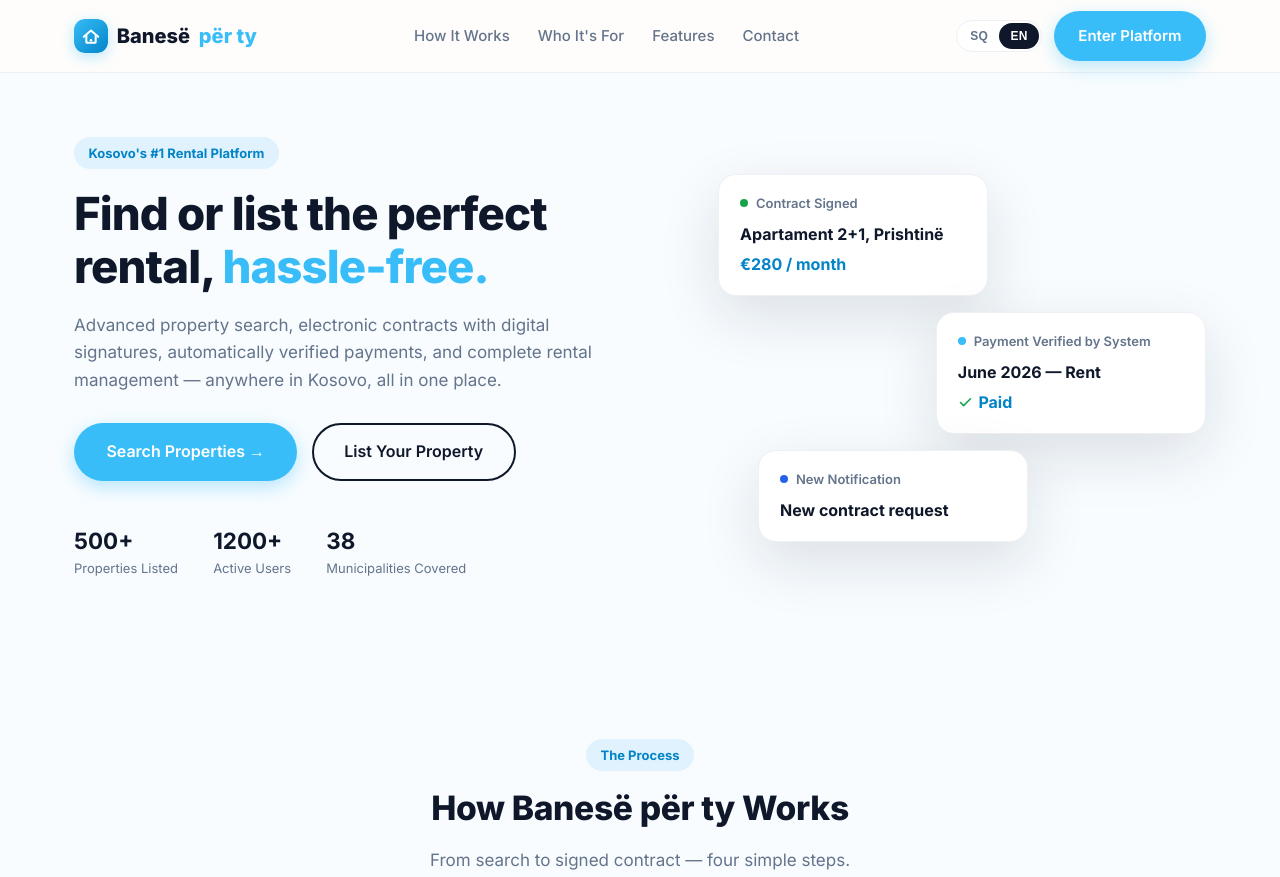
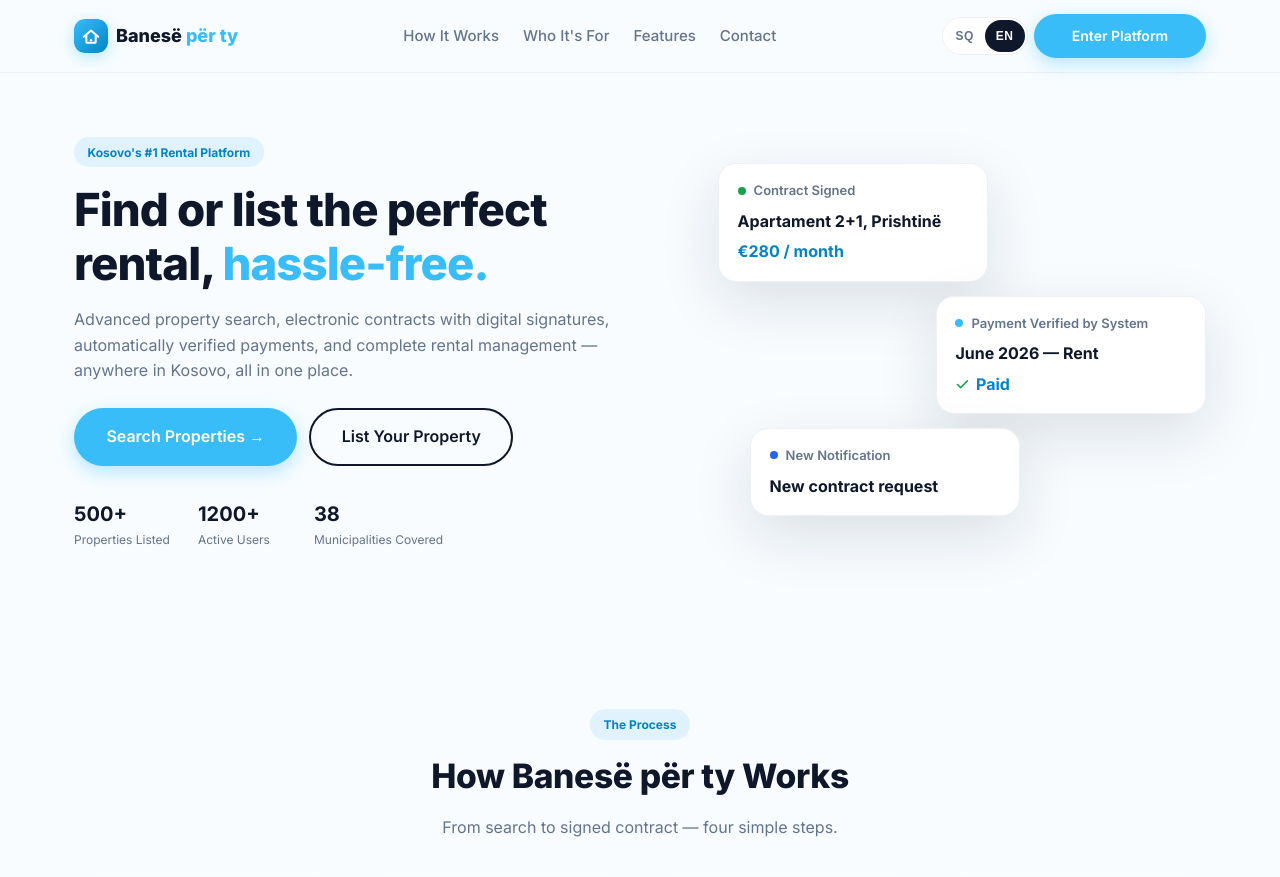
Before and after one commit to agonmustafaj/banese-per-ty, a plain HTML site: page index.html in a window 1280 px wide. Shown: the top 877 px of the page. Drawn offline with Linux system fonts and the light colour scheme.

Commit message:
Improve mobile responsiveness and fix header

```diff
--- a/css/landing.css
+++ b/css/landing.css
@@ -13,11 +13,17 @@
   --radius: 18px;
   --shadow: 0 8px 30px rgba(15, 23, 42, 0.06);
   --shadow-lg: 0 20px 60px rgba(15, 23, 42, 0.12);
+  --header-height: 64px;
+  --container-pad: 1rem;
+  --tap-min: 44px;
 }
 
 * { box-sizing: border-box; margin: 0; padding: 0; }
 
-html { scroll-behavior: smooth; }
+html {
+  scroll-behavior: smooth;
+  overflow-x: hidden;
+}
 
 body {
   font-family: 'Inter', ui-sans-serif, system-ui, sans-serif;
@@ -25,12 +31,14 @@ body {
   background: var(--bg);
   line-height: 1.6;
   -webkit-font-smoothing: antialiased;
+  overflow-x: hidden;
 }
 
 .container {
+  width: 100%;
   max-width: 1180px;
   margin: 0 auto;
-  padding: 0 1.5rem;
+  padding: 0 var(--container-pad);
 }
 
 a { color: inherit; text-decoration: none; }
@@ -50,7 +58,6 @@ img { max-width: 100%; display: block; }
   border: 2px solid transparent;
   cursor: pointer;
   transition: transform 0.15s ease, box-shadow 0.15s ease, background 0.15s ease;
-  white-space: nowrap;
 }
 .btn:hover { transform: translateY(-1px); }
 .btn-primary { background: var(--primary); color: #fff; box-shadow: 0 6px 18px rgba(56, 189, 248, 0.35); }
@@ -60,53 +67,101 @@ img { max-width: 100%; display: block; }
 .btn-white { background: #fff; color: var(--primary-dark); }
 .btn-lg { padding: 0.9rem 1.9rem; font-size: 1rem; }
 
-/* ── Header ── */
+/* ── Header (mobile-first) ── */
 .site-header {
   position: sticky;
   top: 0;
   z-index: 50;
-  background: rgba(255, 253, 251, 0.85);
+  background: rgba(248, 252, 255, 0.92);
   backdrop-filter: blur(10px);
   border-bottom: 1px solid var(--border);
 }
-.header-inner {
+
+.header-shell {
   display: flex;
   align-items: center;
   justify-content: space-between;
-  height: 72px;
-  gap: 1rem;
+  gap: 0.5rem;
+  height: var(--header-height);
+  min-height: var(--header-height);
+  position: relative;
 }
+
 .logo {
   display: inline-flex;
   align-items: center;
-  gap: 0.55rem;
-  font-size: 1.25rem;
+  gap: 0.5rem;
+  font-size: 1.125rem;
   font-weight: 800;
   color: var(--dark);
-  white-space: nowrap;
+  flex-shrink: 0;
+  min-width: 0;
 }
-.logo span { color: var(--primary); }
-.logo-mark { flex-shrink: 0; border-radius: 11px; box-shadow: 0 4px 14px rgba(56, 189, 248, 0.35); }
+
+.logo-text span { color: var(--primary); }
+.logo-mark {
+  flex-shrink: 0;
+  width: 32px;
+  height: 32px;
+  border-radius: 9px;
+  box-shadow: 0 4px 14px rgba(56, 189, 248, 0.35);
+}
+
 .main-nav {
-  display: flex;
-  gap: 1.75rem;
+  display: none;
+  flex-direction: column;
+  gap: 0;
+  position: fixed;
+  top: var(--header-height);
+  left: 0;
+  right: 0;
+  width: 100%;
+  background: #fff;
+  border-bottom: 1px solid var(--border);
+  box-shadow: var(--shadow);
+  z-index: 40;
+  max-height: calc(100vh - var(--header-height));
+  overflow-y: auto;
+}
+
+.main-nav.nav-open { display: flex; }
+
+.main-nav a {
+  display: block;
+  padding: 0.95rem var(--container-pad);
+  border-bottom: 1px solid var(--border);
+  color: var(--text-muted);
   font-weight: 500;
   font-size: 0.9375rem;
+  min-height: var(--tap-min);
+  display: flex;
+  align-items: center;
 }
-.main-nav a { color: var(--text-muted); transition: color 0.15s; }
-.main-nav a:hover { color: var(--dark); }
-.header-actions { display: flex; align-items: center; gap: 0.75rem; }
+
+.main-nav a:hover { color: var(--dark); background: var(--bg-alt); }
+
+.header-actions {
+  display: flex;
+  align-items: center;
+  gap: 0.4rem;
+  flex-shrink: 0;
+}
 
 /* ── Nav toggle (CSS-drawn hamburger / close) ── */
 .nav-toggle {
-  display: none;
+  display: flex;
+  align-items: center;
+  justify-content: center;
   position: relative;
-  width: 26px;
-  height: 20px;
+  width: var(--tap-min);
+  height: var(--tap-min);
+  min-width: var(--tap-min);
+  min-height: var(--tap-min);
   background: none;
   border: none;
   padding: 0;
   cursor: pointer;
+  flex-shrink: 0;
 }
 .nav-toggle-bar {
   position: absolute;
@@ -127,88 +182,156 @@ img { max-width: 100%; display: block; }
 /* ── Language switch ── */
 .lang-switch {
   display: flex;
+  flex-shrink: 0;
   border: 1.5px solid var(--border);
   border-radius: 999px;
   padding: 2px;
   background: #fff;
 }
+
 .lang-btn {
   border: none;
   background: transparent;
   cursor: pointer;
-  font-size: 0.75rem;
+  font-size: 0.6875rem;
   font-weight: 700;
-  letter-spacing: 0.02em;
+  letter-spacing: 0.04em;
   color: var(--text-muted);
-  padding: 0.35rem 0.7rem;
+  min-width: 2.35rem;
+  height: 1.85rem;
+  padding: 0 0.4rem;
   border-radius: 999px;
+  display: inline-flex;
+  align-items: center;
+  justify-content: center;
   transition: background 0.15s ease, color 0.15s ease;
 }
+
 .lang-btn:hover { color: var(--dark); }
 .lang-btn.active { background: var(--dark); color: #fff; }
 
-/* ── Hero ── */
-.hero { padding: 4rem 0 5rem; overflow: hidden; }
+/* Fixed-width CTA prevents layout shift between SQ/EN */
+.header-cta {
+  min-width: 7.5rem;
+  max-width: 7.5rem;
+  padding: 0.55rem 0.5rem;
+  font-size: 0.75rem;
+  line-height: 1.2;
+  white-space: normal;
+  text-align: center;
+  min-height: var(--tap-min);
+}
+
+/* ── Hero (mobile-first, centered) ── */
+.hero {
+  padding: 2.5rem 0 3rem;
+  overflow: hidden;
+}
+
 .hero-inner {
-  display: grid;
-  grid-template-columns: 1.1fr 0.9fr;
-  gap: 3rem;
+  display: flex;
+  flex-direction: column;
+  gap: 2rem;
   align-items: center;
 }
+
+.hero-text {
+  width: 100%;
+  text-align: center;
+  display: flex;
+  flex-direction: column;
+  align-items: center;
+}
+
 .eyebrow {
   display: inline-block;
   background: var(--primary-light);
   color: var(--primary-dark);
   font-weight: 700;
-  font-size: 0.8125rem;
-  padding: 0.35rem 0.9rem;
+  font-size: 0.75rem;
+  padding: 0.35rem 0.85rem;
   border-radius: 999px;
-  margin-bottom: 1.2rem;
+  margin-bottom: 1rem;
 }
+
 .hero-text h1 {
-  font-size: 2.85rem;
+  font-size: clamp(1.75rem, 5.5vw, 2.85rem);
   font-weight: 800;
-  line-height: 1.15;
+  line-height: 1.18;
   color: var(--dark);
   letter-spacing: -0.02em;
+  max-width: 20ch;
 }
+
 .hero-text h1 .accent { color: var(--primary); }
+
 .hero-sub {
-  margin-top: 1.2rem;
-  font-size: 1.0625rem;
+  margin-top: 1rem;
+  font-size: 1rem;
   color: var(--text-muted);
-  max-width: 34rem;
+  max-width: 36rem;
 }
-.hero-cta { display: flex; gap: 0.9rem; margin-top: 1.8rem; flex-wrap: wrap; }
+
+.hero-cta {
+  display: flex;
+  flex-direction: column;
+  align-items: stretch;
+  gap: 0.75rem;
+  margin-top: 1.5rem;
+  width: 100%;
+  max-width: 22rem;
+}
+
+.hero-cta .btn {
+  width: 100%;
+  min-height: var(--tap-min);
+}
+
 .hero-trust {
   display: flex;
-  gap: 2.2rem;
-  margin-top: 2.6rem;
+  justify-content: center;
+  flex-wrap: wrap;
+  gap: 1.25rem 1.75rem;
+  margin-top: 2rem;
+  width: 100%;
 }
-.hero-trust div { display: flex; flex-direction: column; }
-.hero-trust strong { font-size: 1.4rem; color: var(--dark); }
-.hero-trust span { font-size: 0.8125rem; color: var(--text-muted); }
+
+.hero-trust div {
+  display: flex;
+  flex-direction: column;
+  align-items: center;
+  min-width: 5.5rem;
+}
+
+.hero-trust strong { font-size: 1.25rem; color: var(--dark); }
+.hero-trust span { font-size: 0.75rem; color: var(--text-muted); text-align: center; }
 
 .hero-art {
   display: flex;
   flex-direction: column;
-  gap: 1rem;
-  justify-content: center;
-  padding: 1rem 0;
-  min-height: 380px;
+  align-items: center;
+  gap: 0.85rem;
+  width: 100%;
+  max-width: 20rem;
+  margin: 0 auto;
 }
+
 .hero-card {
   position: relative;
   background: #fff;
   border: 1px solid var(--border);
   border-radius: var(--radius);
   box-shadow: var(--shadow-lg);
-  padding: 1.1rem 1.3rem;
-  width: min(100%, 270px);
+  padding: 1rem 1.15rem;
+  width: 100%;
 }
-.card-1 { align-self: flex-start; }
-.card-2 { align-self: flex-end; }
-.card-3 { align-self: flex-start; margin-left: 2.5rem; }
+
+.card-1,
+.card-2,
+.card-3 {
+  align-self: center;
+  margin-left: 0;
+}
 .hc-row { display: flex; align-items: center; gap: 0.5rem; font-size: 0.8125rem; color: var(--text-muted); font-weight: 600; }
 .hc-dot { width: 8px; height: 8px; border-radius: 50%; }
 .hc-dot.green { background: var(--green); }
@@ -219,18 +342,33 @@ img { max-width: 100%; display: block; }
 .icon-check { width: 15px; height: 15px; flex-shrink: 0; color: var(--green); }
 
 /* ── Sections ── */
-.section { padding: 5rem 0; }
+.section { padding: 3.5rem 0; }
 .section.alt { background: var(--bg-alt); }
-.section-head { text-align: center; max-width: 40rem; margin: 0 auto 3rem; }
-.section-head h2 { font-size: 2.1rem; font-weight: 800; color: var(--dark); margin-top: 0.6rem; letter-spacing: -0.01em; }
-.section-head p { margin-top: 0.8rem; color: var(--text-muted); font-size: 1.0625rem; }
+.section-head {
+  text-align: center;
+  max-width: 40rem;
+  margin: 0 auto 2rem;
+  padding: 0 0.25rem;
+}
+.section-head h2 {
+  font-size: clamp(1.5rem, 4.5vw, 2.1rem);
+  font-weight: 800;
+  color: var(--dark);
+  margin-top: 0.6rem;
+  letter-spacing: -0.01em;
+}
+.section-head p {
+  margin-top: 0.75rem;
+  color: var(--text-muted);
+  font-size: 1rem;
+}
 .section-head .eyebrow { margin-bottom: 0; }
 
 /* ── Steps ── */
 .steps-grid {
   display: grid;
-  grid-template-columns: repeat(4, 1fr);
-  gap: 1.5rem;
+  grid-template-columns: 1fr;
+  gap: 1rem;
 }
 .step-card {
   background: #fff;
@@ -244,14 +382,39 @@ img { max-width: 100%; display: block; }
 .step-card p { margin-top: 0.5rem; color: var(--text-muted); font-size: 0.9375rem; }
 
 /* ── Two column persona ── */
-.two-col { display: grid; grid-template-columns: 1fr 1fr; gap: 1.75rem; }
+.two-col {
+  display: grid;
+  grid-template-columns: 1fr;
+  gap: 1rem;
+}
+
 .persona-card {
   background: #fff;
   border: 1px solid var(--border);
   border-radius: var(--radius);
-  padding: 2.2rem;
+  padding: 1.75rem;
   box-shadow: var(--shadow);
+  text-align: center;
+  display: flex;
+  flex-direction: column;
+  align-items: center;
 }
+
+.persona-card .btn {
+  width: 100%;
+  max-width: 18rem;
+  min-height: var(--tap-min);
+}
+
+.persona-card ul {
+  margin: 1.2rem 0 1.6rem;
+  padding-left: 1.1rem;
+  color: var(--text-muted);
+  text-align: left;
+  width: 100%;
+}
+
+.feature-card { text-align: center; }
 .persona-icon {
   display: inline-flex;
   align-items: center;
@@ -264,14 +427,13 @@ img { max-width: 100%; display: block; }
 .persona-icon-tenant { background: var(--primary-light); color: var(--primary-dark); }
 .persona-icon-landlord { background: #dbeafe; color: var(--blue); }
 .persona-card h3 { margin-top: 0.7rem; font-size: 1.375rem; color: var(--dark); }
-.persona-card ul { margin: 1.2rem 0 1.6rem; padding-left: 1.1rem; color: var(--text-muted); }
 .persona-card li { margin-bottom: 0.55rem; }
 
 /* ── Features grid ── */
 .features-grid {
   display: grid;
-  grid-template-columns: repeat(3, 1fr);
-  gap: 1.5rem;
+  grid-template-columns: 1fr;
+  gap: 1rem;
 }
 .feature-card {
   background: #fff;
@@ -300,22 +462,38 @@ img { max-width: 100%; display: block; }
 .cta-banner {
   background: linear-gradient(135deg, var(--primary) 0%, var(--primary-dark) 100%);
   color: #fff;
-  padding: 4.5rem 0;
+  padding: 3rem 0;
 }
-.cta-inner { text-align: center; }
-.cta-inner h2 { font-size: 2rem; font-weight: 800; }
-.cta-inner p { margin-top: 0.7rem; opacity: 0.92; font-size: 1.0625rem; }
-.cta-inner .btn { margin-top: 1.6rem; }
+
+.cta-inner { text-align: center; padding: 0 0.25rem; }
+.cta-inner h2 { font-size: clamp(1.5rem, 4.5vw, 2rem); font-weight: 800; }
+.cta-inner p { margin-top: 0.7rem; opacity: 0.92; font-size: 1rem; }
+.cta-inner .btn {
+  margin-top: 1.4rem;
+  min-height: var(--tap-min);
+  width: 100%;
+  max-width: 22rem;
+}
 
 /* ── Footer ── */
 .site-footer { background: var(--dark); color: #cbd5e1; padding-top: 3.5rem; }
 .footer-inner {
   display: grid;
-  grid-template-columns: 1.4fr 1fr 1fr;
-  gap: 2rem;
-  padding-bottom: 2.5rem;
+  grid-template-columns: 1fr;
+  gap: 1.75rem;
+  padding-bottom: 2rem;
+  text-align: center;
 }
-.footer-col .logo { color: #fff; }
+
+body.nav-menu-open { overflow: hidden; }
+
+.footer-col .logo {
+  display: inline-flex;
+  align-items: center;
+  gap: 0.5rem;
+  color: #fff;
+}
+.footer-col .logo span { color: var(--primary); }
 .footer-col p { margin-top: 0.8rem; color: #94a3b8; font-size: 0.9375rem; }
 .footer-col h4 { color: #fff; font-size: 0.9375rem; margin-bottom: 0.9rem; }
 .footer-col a { display: block; color: #94a3b8; margin-bottom: 0.55rem; font-size: 0.9375rem; }
@@ -334,34 +512,191 @@ img { max-width: 100%; display: block; }
 }
 .powered-by strong { color: #fff; }
 
-/* ── Responsive ── */
-@media (max-width: 900px) {
-  .hero-inner { grid-template-columns: 1fr; }
-  .hero-art { min-height: auto; margin-top: 1.5rem; }
-  .card-2, .card-3 { margin-left: 0; align-self: stretch; }
-  .steps-grid { grid-template-columns: repeat(2, 1fr); }
-  .two-col { grid-template-columns: 1fr; }
-  .features-grid { grid-template-columns: repeat(2, 1fr); }
-  .footer-inner { grid-template-columns: 1fr; }
+.footer-bottom .container {
+  display: flex;
+  flex-direction: column;
+  align-items: center;
+  text-align: center;
+  gap: 0.5rem;
+  font-size: 0.8125rem;
+  color: #94a3b8;
 }
-@media (max-width: 640px) {
+
+/* ── Responsive (progressive enhancement) ── */
+@media (min-width: 480px) {
+  :root {
+    --container-pad: 1.25rem;
+  }
+
+  .header-cta {
+    min-width: 8.75rem;
+    max-width: 8.75rem;
+    font-size: 0.8125rem;
+  }
+
+  .hero-cta {
+    flex-direction: row;
+    flex-wrap: wrap;
+    justify-content: center;
+    max-width: 100%;
+  }
+
+  .hero-cta .btn {
+    width: auto;
+    flex: 1 1 12rem;
+    max-width: 16rem;
+  }
+
+  .cta-inner .btn {
+    width: auto;
+  }
+}
+
+@media (min-width: 640px) {
+  :root {
+    --header-height: 72px;
+  }
+
+  .lang-btn {
+    font-size: 0.75rem;
+    min-width: 2.5rem;
+    height: 2rem;
+  }
+
+  .header-cta {
+    min-width: 10.75rem;
+    max-width: 10.75rem;
+    font-size: 0.875rem;
+    padding: 0.65rem 0.75rem;
+    white-space: nowrap;
+  }
+
+  .logo-text { display: inline; }
+  .logo-mark { width: 34px; height: 34px; border-radius: 11px; }
+
+  .steps-grid { grid-template-columns: repeat(2, 1fr); gap: 1.25rem; }
+  .features-grid { grid-template-columns: repeat(2, 1fr); gap: 1.25rem; }
+  .section { padding: 4rem 0; }
+  .section-head { margin-bottom: 2.5rem; }
+}
+
+@media (min-width: 900px) {
+  :root {
+    --container-pad: 1.5rem;
+  }
+
+  .site-header { position: sticky; }
+
+  .header-shell { gap: 1rem; }
+
   .main-nav {
-    display: none;
-    position: absolute;
-    top: 72px;
-    left: 0;
-    right: 0;
-    background: #fff;
-    border-bottom: 1px solid var(--border);
-    flex-direction: column;
-    gap: 0;
-    box-shadow: var(--shadow);
+    display: flex;
+    flex-direction: row;
+    position: static;
+    background: transparent;
+    border: none;
+    box-shadow: none;
+    gap: 1.5rem;
+    flex: 1;
+    justify-content: center;
+    margin: 0 0.5rem;
   }
+
+  .main-nav a {
+    padding: 0;
+    border: none;
+    min-height: auto;
+    display: inline;
+    white-space: nowrap;
+  }
+
+  .main-nav a:hover { background: transparent; }
+
   .main-nav.nav-open { display: flex; }
-  .main-nav a { padding: 0.9rem 1.5rem; border-bottom: 1px solid var(--border); }
-  .nav-toggle { display: block; }
-  .header-actions .btn-primary { padding: 0.6rem 1rem; font-size: 0.875rem; }
-  .hero-text h1 { font-size: 2.1rem; }
-  .steps-grid, .features-grid { grid-template-columns: 1fr; }
-  .hero-trust { flex-wrap: wrap; gap: 1.2rem; }
+
+  .nav-toggle { display: none; }
+
+  .hero {
+    padding: 4rem 0 5rem;
+  }
+
+  .hero-inner {
+    display: grid;
+    grid-template-columns: 1.1fr 0.9fr;
+    gap: 3rem;
+    align-items: center;
+  }
+
+  .hero-text {
+    text-align: left;
+    align-items: flex-start;
+  }
+
+  .hero-text h1 { max-width: none; }
+
+  .hero-cta {
+    flex-direction: row;
+    justify-content: flex-start;
+    max-width: none;
+  }
+
+  .hero-cta .btn {
+    width: auto;
+    flex: 0 1 auto;
+  }
+
+  .hero-trust {
+    justify-content: flex-start;
+  }
+
+  .hero-trust div {
+    align-items: flex-start;
+  }
+
+  .hero-trust span { text-align: left; }
+
+  .hero-art {
+    align-items: stretch;
+    max-width: none;
+    min-height: 360px;
+  }
+
+  .hero-card { width: min(100%, 270px); }
+  .card-1 { align-self: flex-start; }
+  .card-2 { align-self: flex-end; }
+  .card-3 { align-self: flex-start; margin-left: 2rem; }
+
+  .steps-grid { grid-template-columns: repeat(4, 1fr); gap: 1.5rem; }
+  .two-col { grid-template-columns: 1fr 1fr; gap: 1.75rem; }
+  .persona-card { text-align: left; align-items: flex-start; }
+  .persona-card .btn { width: auto; }
+  .feature-card { text-align: left; }
+  .features-grid { grid-template-columns: repeat(3, 1fr); gap: 1.5rem; }
+  .section { padding: 5rem 0; }
+  .section-head { margin-bottom: 3rem; }
+  .cta-banner { padding: 4.5rem 0; }
+
+  .footer-inner {
+    grid-template-columns: 1.4fr 1fr 1fr;
+    gap: 2rem;
+    text-align: left;
+  }
+
+  .footer-col .logo { justify-content: flex-start; }
+
+  .footer-bottom .container {
+    flex-direction: row;
+    justify-content: space-between;
+    text-align: left;
+  }
 }
+
+@media (max-width: 379px) {
+  .logo-text { display: none; }
+
+  .header-cta {
+    min-width: 6.75rem;
+    max-width: 6.75rem;
+    font-size: 0.6875rem;
+  }
+}
--- a/index.html
+++ b/index.html
@@ -8,6 +8,8 @@
 <meta name="keywords" content="banesa me qera Kosovë, qera apartamente Prishtinë, kontrata qeraje online, platformë qeraje, banesa për qeramarrës, qeradhënës Kosovë, rent apartments Kosovo" />
 <meta name="author" content="Agon Mustafaj" />
 <meta name="robots" content="index, follow" />
+<link rel="icon" type="image/svg+xml" href="favicon.svg" />
+<link rel="apple-touch-icon" href="favicon.svg" />
 <link rel="canonical" href="https://banesaperty.example.com/" />
 <link rel="alternate" hreflang="sq" href="https://banesaperty.example.com/?lang=sq" />
 <link rel="alternate" hreflang="en" href="https://banesaperty.example.com/?lang=en" />
@@ -25,7 +27,7 @@
 <link rel="preconnect" href="https://fonts.googleapis.com" />
 <link rel="preconnect" href="https://fonts.gstatic.com" crossorigin />
 <link href="https://fonts.googleapis.com/css2?family=Inter:wght@400;500;600;700;800&display=swap" rel="stylesheet" />
-<link rel="stylesheet" href="css/landing.css?v=5" />
+<link rel="stylesheet" href="css/landing.css?v=6" />
 
 <script type="application/ld+json">
 {
@@ -45,7 +47,7 @@
 <body>
 
 <header class="site-header" id="top">
-  <div class="container header-inner">
+  <div class="container header-shell">
     <a href="#top" class="logo">
       <svg class="logo-mark" width="34" height="34" viewBox="0 0 40 40" fill="none" xmlns="http://www.w3.org/2000/svg" aria-hidden="true" focusable="false">
         <rect width="40" height="40" rx="11" fill="url(#lgGradHeader)"/>
@@ -59,9 +61,9 @@
           </linearGradient>
         </defs>
       </svg>
-      Banesë <span>për ty</span>
+      <span class="logo-text">Banesë <span>për ty</span></span>
     </a>
-    <nav class="main-nav" id="main-nav">
+    <nav class="main-nav" id="main-nav" aria-label="Kryesore">
       <a href="#si-funksionon" data-i18n="nav.how">Si Funksionon</a>
       <a href="#per-kend" data-i18n="nav.forWhom">Për Kë Është</a>
       <a href="#veçorite" data-i18n="nav.features">Veçoritë</a>
@@ -69,10 +71,10 @@
     </nav>
     <div class="header-actions">
       <div class="lang-switch" id="lang-switch" role="group" aria-label="Zgjedh gjuhën / Choose language">
-        <button type="button" class="lang-btn" data-lang="sq">SQ</button>
-        <button type="button" class="lang-btn" data-lang="en">EN</button>
+        <button type="button" class="lang-btn" data-lang="sq" aria-label="Shqip">SQ</button>
+        <button type="button" class="lang-btn" data-lang="en" aria-label="English">EN</button>
       </div>
-      <a href="Website/index.html" class="btn btn-primary" data-i18n="header.cta">Hyr në Platformë</a>
+      <a href="Website/index.html" class="btn btn-primary header-cta" data-i18n="header.cta">Hyr në Platformë</a>
       <button class="nav-toggle" id="nav-toggle" aria-label="Hap menynë" aria-expanded="false">
         <span class="nav-toggle-bar"></span>
         <span class="nav-toggle-bar"></span>
@@ -275,6 +277,6 @@
   </div>
 </footer>
 
-<script src="js/landing.js?v=3"></script>
+<script src="js/landing.js?v=4"></script>
 </body>
 </html>
```
Also changed, not shown: js/landing.js (+15 -9 lines), favicon.svg (added).
